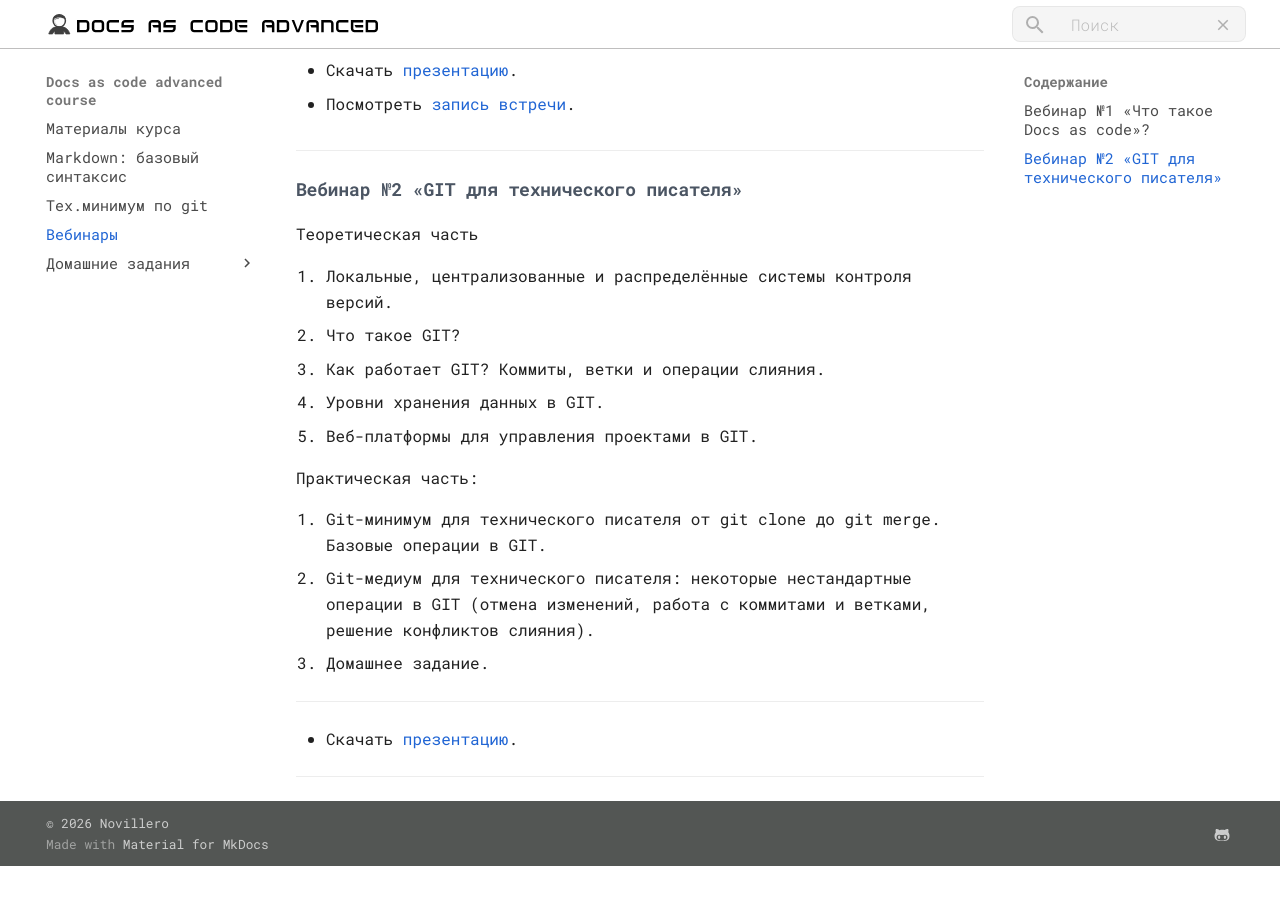
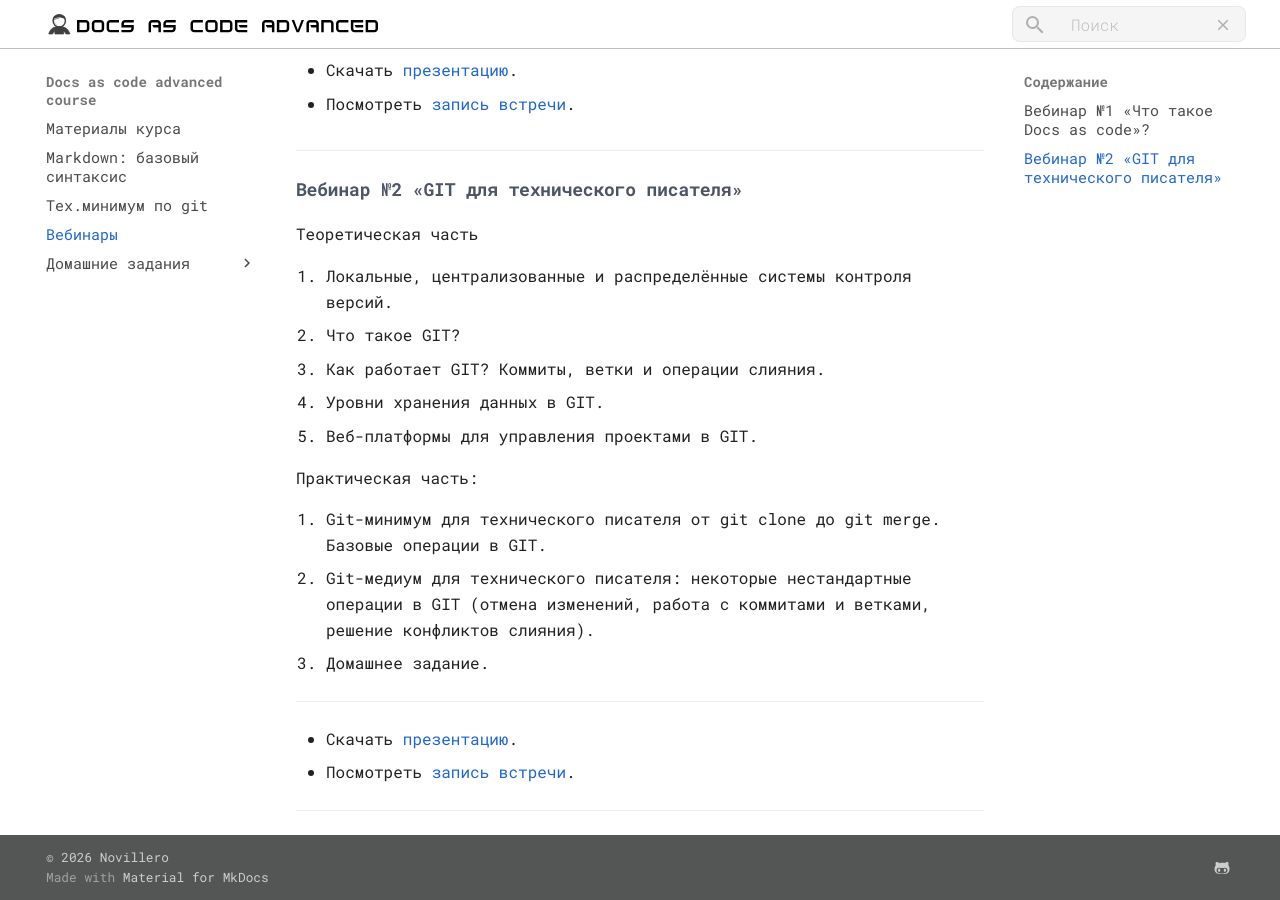
Before and after one commit to novillero/dac-4, an MkDocs documentation site: the page built from docs/meetings.md, in a window 1280 px wide and 900 px high, scrolled down 618 px. Built offline with MkDocs 1.6.1 and Material for MkDocs 9.7.7, drawn with Linux system fonts in a browser that asks for light colours; before the commit the page ends 1484 px from its top, so only the background shows below that.

Commit message:
добавил ссылку на вебинар

```diff
--- a/docs/meetings.md
+++ b/docs/meetings.md
@@ -43,6 +43,6 @@
 ---
 
 * Скачать [презентацию](./original-docs/meeting-1.pdf){target=_blank}.
-<!--* Посмотреть [запись встречи](https://disk.yandex.ru/i/6adtlhvipQsaWw){target=_blank}.-->
+* Посмотреть [запись встречи](https://disk.yandex.ru/i/B99YjLoXWjWAZA){target=_blank}.
 
 ---
```
